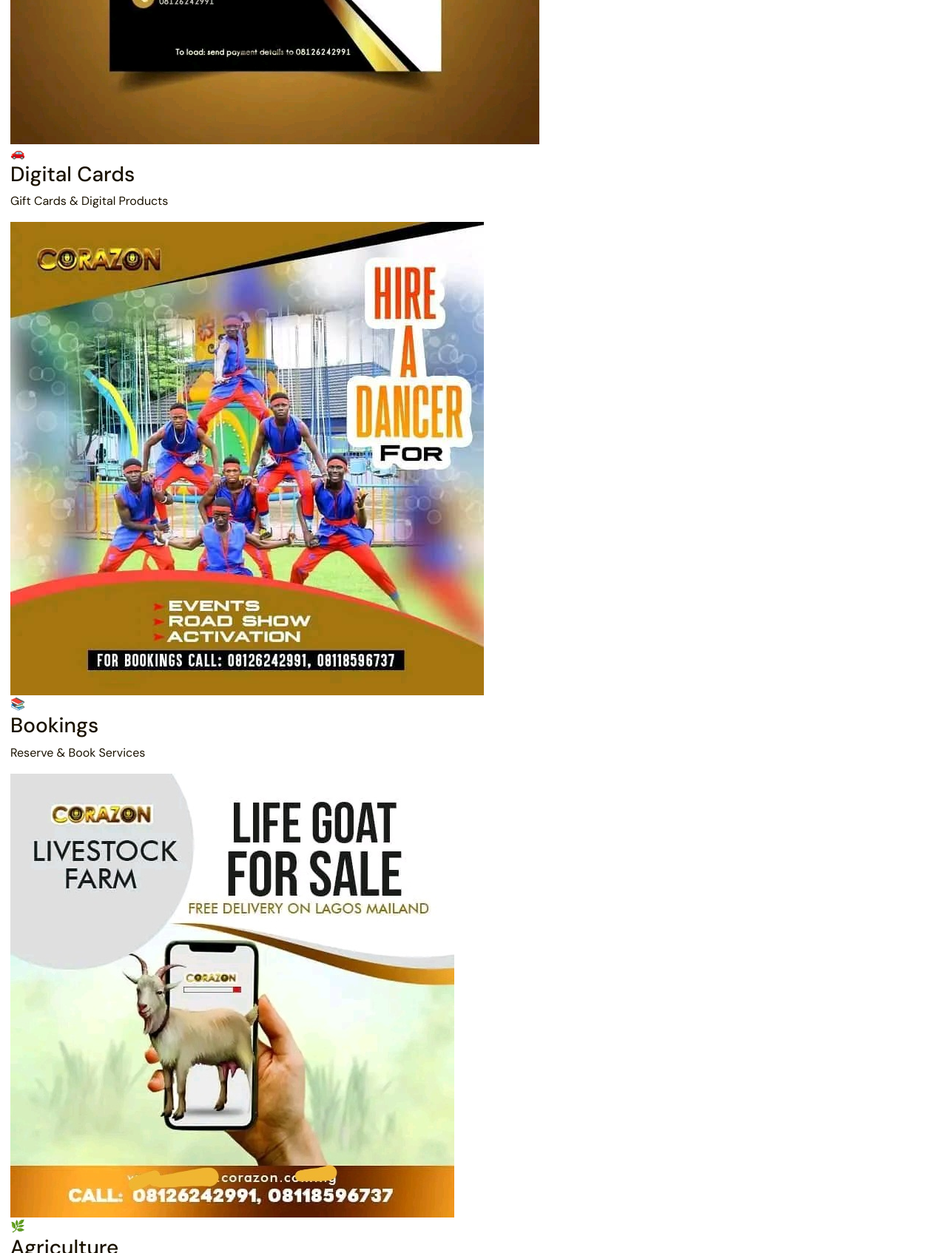
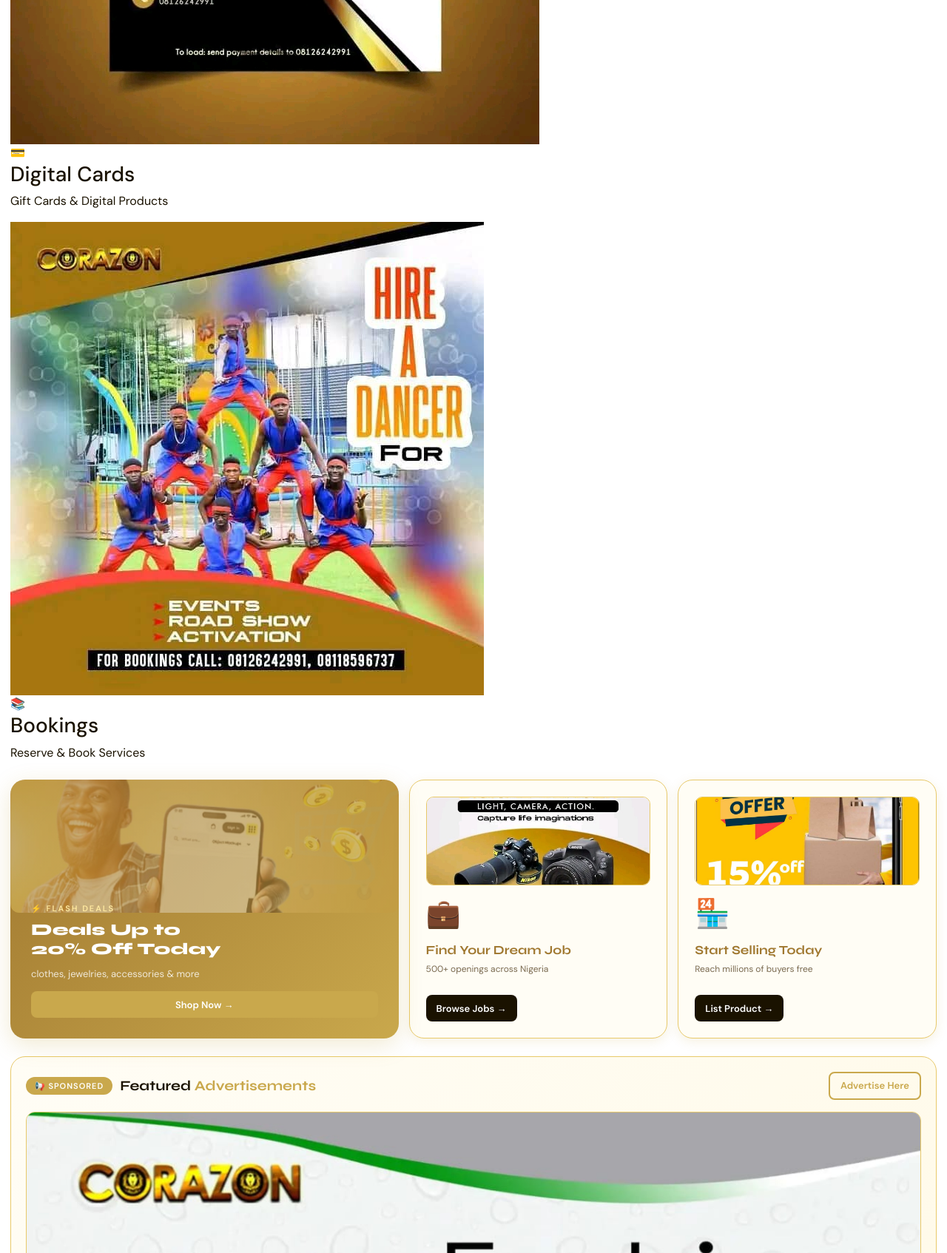
Before and after one commit to kidaqrusFan01/marketplace, a Django app: page / in a window 1280 px wide. Shown: the part 4806-6500 px from the top of the page at 74% size. Run offline with Django 5.2, Linux system fonts and the light colour scheme; grey boxes labelled with a size stand in for pictures from a placeholder-image service; some libraries are stand-ins or nearby versions.

Commit message:
edited the shop by category

```diff
--- a/marketplace/templates/marketplace/post_list.html
+++ b/marketplace/templates/marketplace/post_list.html
@@ -486,85 +486,59 @@
         <h2 class="section-title">Shop by <span>Category</span></h2>
     </div>
 
-    <div class="category-banner-slider">
+    <div class="category-carousel">
 
-        <div class="category-slide active"
-             onclick="go('category:electronics')">
+        <div class="category-card" onclick="go('category:electronics')">
             <img src="{% static 'img/img8.jpg' %}" alt="Electronics">
-            <div class="slide-overlay">
-                <div class="slide-icon">📱</div>
+            <div class="category-overlay">
+                <div class="category-icon">📱</div>
                 <h3>Electronics</h3>
                 <p>Phones, Laptops & Gadgets</p>
             </div>
         </div>
 
-        <div class="category-slide"
-             onclick="go('category:fashion')">
+        <div class="category-card" onclick="go('category:fashion')">
             <img src="{% static 'img/img7.jpg' %}" alt="Fashion">
-            <div class="slide-overlay">
-                <div class="slide-icon">👗</div>
+            <div class="category-overlay">
+                <div class="category-icon">👗</div>
                 <h3>Fashion</h3>
                 <p>Trending Styles & Accessories</p>
             </div>
         </div>
 
-        <div class="category-slide"
-             onclick="go('category:home-living')">
+        <div class="category-card" onclick="go('category:home-living')">
             <img src="{% static 'img/img9.jpg' %}" alt="Home">
-            <div class="slide-overlay">
-                <div class="slide-icon">🏡</div>
+            <div class="category-overlay">
+                <div class="category-icon">🏡</div>
                 <h3>Home & Living</h3>
                 <p>Furniture & Home Essentials</p>
             </div>
         </div>
 
-        <div class="category-slide"
-             onclick="go('category:beauty')">
+        <div class="category-card" onclick="go('category:beauty')">
             <img src="{% static 'img/1img10.jpg' %}" alt="Beauty">
-            <div class="slide-overlay">
-                <div class="slide-icon">💄</div>
+            <div class="category-overlay">
+                <div class="category-icon">💄</div>
                 <h3>Beauty</h3>
                 <p>Makeup & Personal Care</p>
             </div>
         </div>
 
-        <div class="category-slide"
-             onclick="go('category:automobiles')">
-            <img src="{% static 'img/img11.jpg' %}" alt="Digital">
-            <div class="slide-overlay">
-                <div class="slide-icon">🚗</div>
+        <div class="category-card" onclick="go('category:automobiles')">
+            <img src="{% static 'img/img11.jpg' %}" alt="Digital Cards">
+            <div class="category-overlay">
+                <div class="category-icon">💳</div>
                 <h3>Digital Cards</h3>
                 <p>Gift Cards & Digital Products</p>
             </div>
         </div>
 
-        <div class="category-slide"
-             onclick="go('category:books')">
+        <div class="category-card" onclick="go('category:books')">
             <img src="{% static 'img/img12.jpg' %}" alt="Bookings">
-            <div class="slide-overlay">
-                <div class="slide-icon">📚</div>
+            <div class="category-overlay">
+                <div class="category-icon">📚</div>
                 <h3>Bookings</h3>
                 <p>Reserve & Book Services</p>
-            </div>
-        </div>
-
-        <div class="category-slide"
-             onclick="go('category:agriculture')">
-            <img src="{% static 'img/img13.jpg' %}" alt="Agriculture">
-            <div class="slide-overlay">
-                <div class="slide-icon">🌿</div>
-                <h3>Agriculture</h3>
-                <p>Farm Produce & Equipment</p>
-            </div>
-        </div>
-
-        <div class="category-slide"
-             onclick="go('category:services')">
-            <img src="{% static 'img/img8.jpg' %}" alt="Services">
-            <div class="slide-overlay">
-                <div class="slide-icon">🔧</div>
-                <h3>Services</h3>
-                <p>Professional & Local Services</p>
             </div>
         </div>
 
@@ -1238,25 +1212,33 @@
       }
     }
 
-    document.addEventListener("DOMContentLoaded", function () {
-    const slides = document.querySelectorAll(".category-slide");
+   document.addEventListener('DOMContentLoaded', function(){
 
-    if (!slides.length) return;
+    const carousel = document.querySelector('.category-carousel');
 
-    let current = 0;
+    if(!carousel) return;
 
-    setInterval(function () {
-        slides[current].classList.remove("active");
+    setInterval(function(){
 
-        current++;
-        if (current >= slides.length) {
-            current = 0;
+        carousel.scrollBy({
+            left:300,
+            behavior:'smooth'
+        });
+
+        if(
+            carousel.scrollLeft +
+            carousel.clientWidth >=
+            carousel.scrollWidth - 20
+        ){
+            carousel.scrollTo({
+                left:0,
+                behavior:'smooth'
+            });
         }
 
-        slides[current].classList.add("active");
-    }, 4000);
+    },4000);
+
 });
-
 
   </script>
 
```
Also changed, not shown: marketplace/static/css/styles.css (+107 -18 lines).
